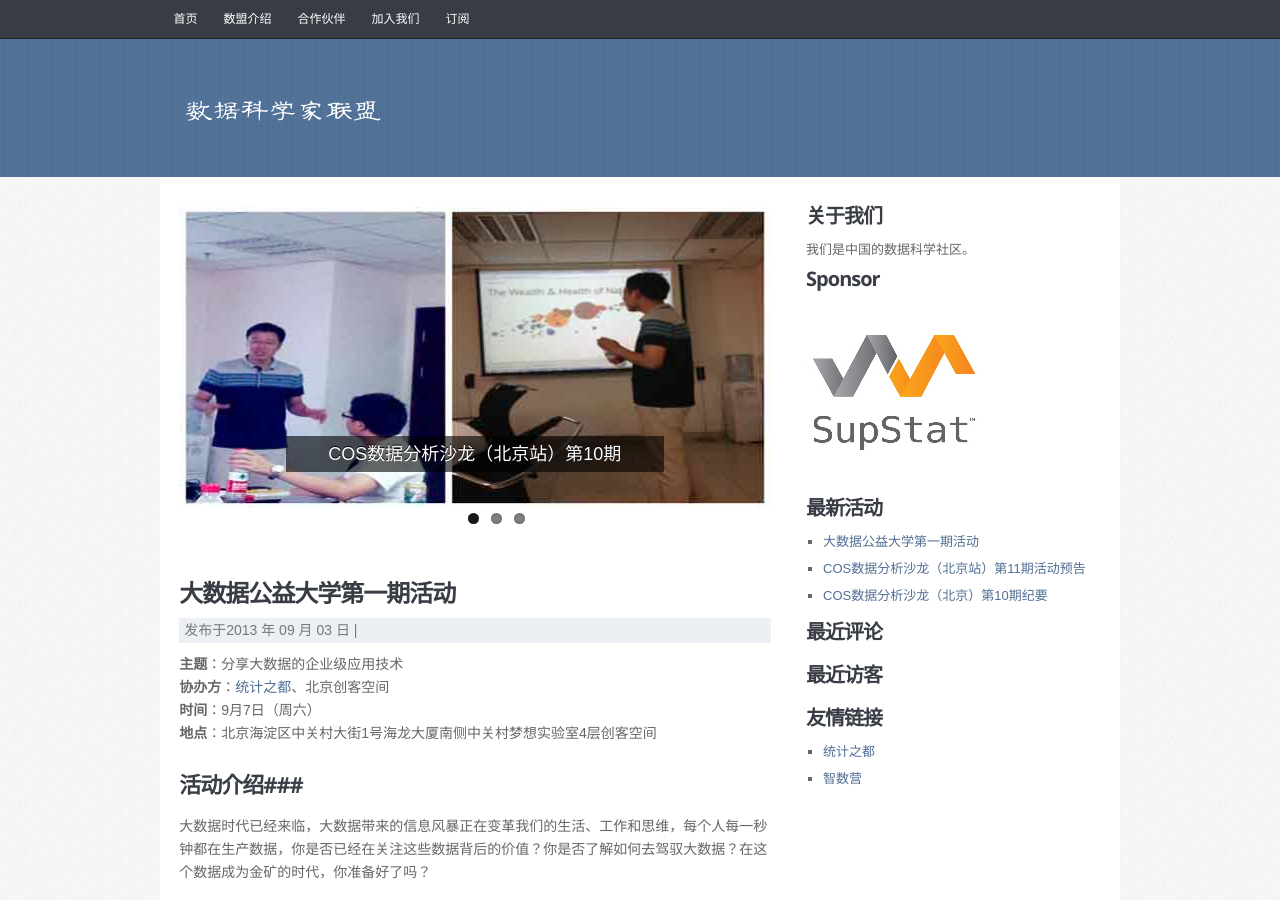
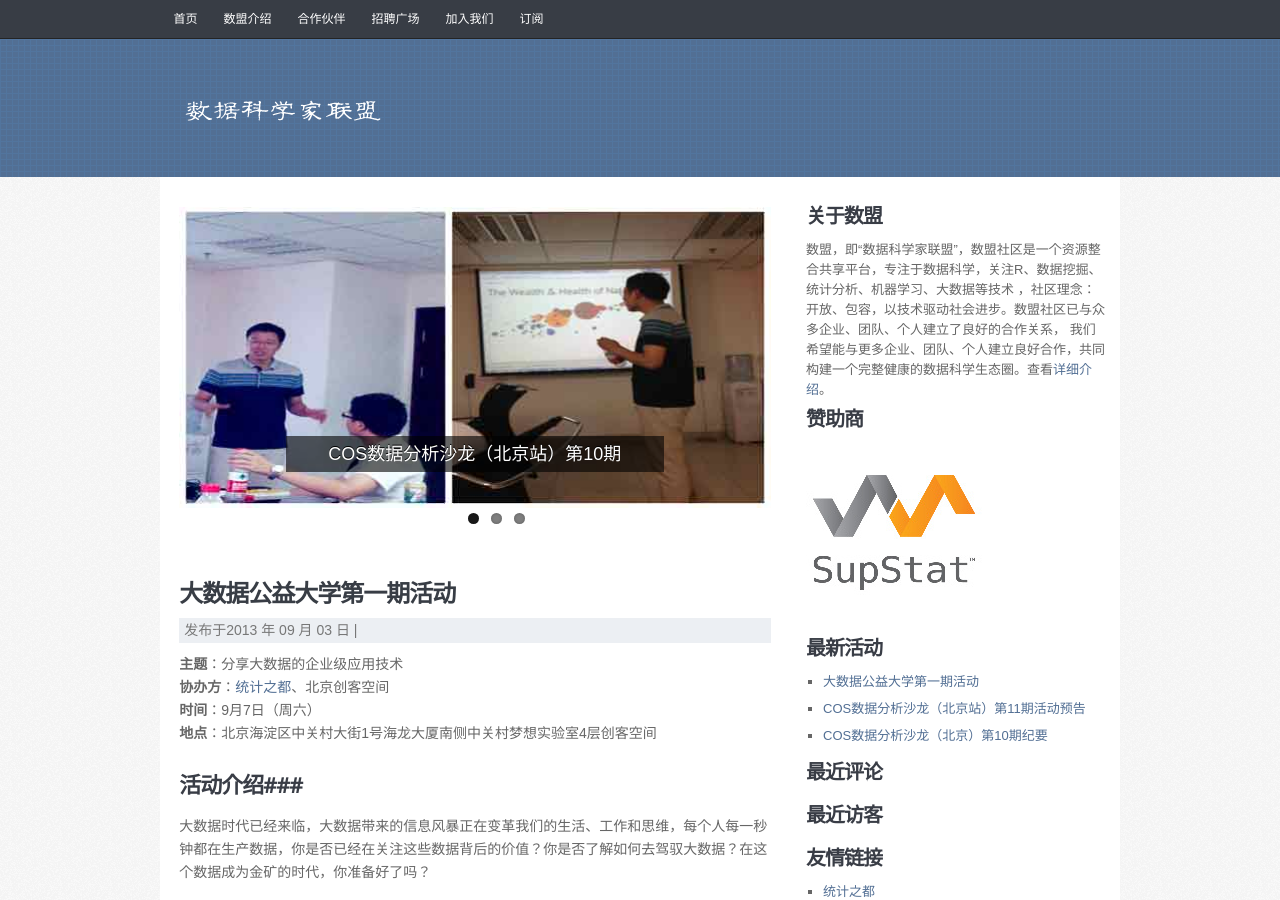
Before and after one commit to yanping/datameng, a Jekyll site: the page built from index.html, in a window 1280 px wide and 900 px high. Built offline with Jekyll 4.4.1, drawn with Linux system fonts in a browser that asks for light colours; the list of posts is cut into pages by our own code; comment, search, counter and statistics services are not loaded.

Commit message:
add find jobs

```diff
--- a/_includes/aside/index.html
+++ b/_includes/aside/index.html
@@ -2,17 +2,18 @@
           <div id="sidebars" class="g">
             <div class="sidebar">
               <ul class="sidebar_list">
+              {% if page.intro %}
                 <li class="widget widget-sidebar">
                   <h3>
-                    关于我们
+                    关于数盟
                   </h3>
                   <div class="sidebar-text">
-                      我们是中国的数据科学社区。
-                  </div>
+                  数盟，即“数据科学家联盟”，数盟社区是一个资源整合共享平台，专注于数据科学，关注R、数据挖掘、统计分析、机器学习、大数据等技术  ，社区理念：开放、包容，以技术驱动社会进步。数盟社区已与众多企业、团队、个人建立了良好的合作关系， 我们希望能与更多企业、团队、个人建立良好合作，共同构建一个完整健康的数据科学生态圈。查看<a href="{{ site.baseurl}}/about-us/">详细介绍</a>。</div>
                 </li>
+               {% endif %}
                 <li class="widget widget-sidebar">
                   <h3>
-                    Sponsor
+                    赞助商
                   </h3>
                   <div class="ad-300">
                     <a href="http://supstat.com/" target="_blank" >
--- a/_includes/header.html
+++ b/_includes/header.html
@@ -11,6 +11,9 @@
             </li>
             <li id="menu-item-1058" class="menu-item menu-item-type-post_type menu-item-object-page menu-item-1057">
               <a href="{{ site.baseurl }}/partners/">合作伙伴</a>
+            </li>
+            <li id="menu-item-1058" class="menu-item menu-item-type-post_type menu-item-object-page menu-item-1057">
+              <a href="{{ site.baseurl }}/find-jobs/">招聘广场</a>
             </li>
             <li id="menu-item-1079" class="menu-item menu-item-type-post_type menu-item-object-page menu-item-1079">
               <a href="{{ site.baseurl }}/join-us/">加入我们</a>
--- a/index.html
+++ b/index.html
@@ -1,5 +1,6 @@
 ---
 layout: default
+intro: true
 ---
 
 
```
Also changed, not shown: find-jobs/index.md (added, +22 -0 lines), assets/images/dsu.jpeg (added).
